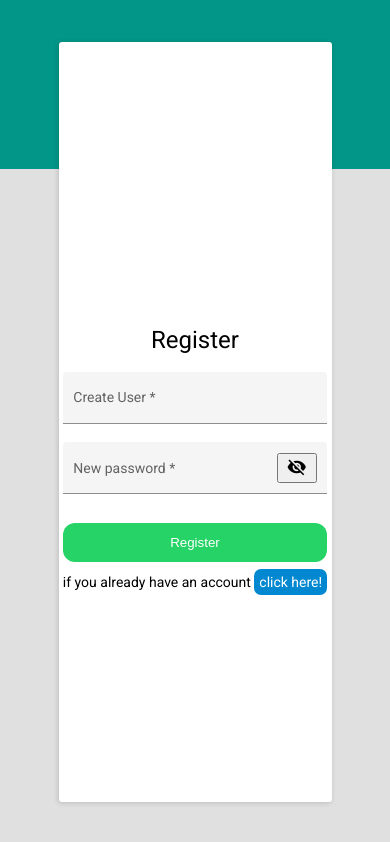
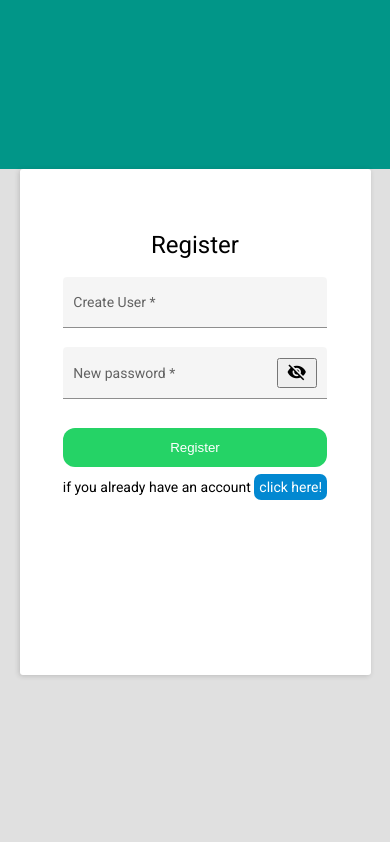
Before and after one commit to IvoVM/WhatsApp-Chatting-Front, an Angular app: page /register in a window 390 px wide. Built offline with nearby package versions, Linux system fonts and the light colour scheme.

Commit message:
Added scss changes to make page responsive

```diff
--- a/src/app/components/login/login.component.scss
+++ b/src/app/components/login/login.component.scss
@@ -1,4 +1,3 @@
-
 .body {
   height: 100vh;
   width: 100%;
@@ -35,3 +34,9 @@
     }
   }
 }
+
+@media screen and (max-width: 900px) {
+  .body {
+    height: 400px;
+  }
+}
--- a/src/app/components/login/login.component.ts
+++ b/src/app/components/login/login.component.ts
@@ -40,7 +40,6 @@ export class LoginComponent implements OnInit {
           this.authSvc.username = res.username;
           this.router.navigateByUrl('/main');
         } else {
-          console.log('error al logearse', res);
           this.error = true;
         }
       },
--- a/src/app/components/register/register.component.scss
+++ b/src/app/components/register/register.component.scss
@@ -1,5 +1,3 @@
-
-
 .body {
   height: 100vh;
   width: 100%;
@@ -16,7 +14,6 @@
       button {
         width: 100%;
       }
-
       .submit {
         background-color: #25d366;
         padding: 12px;
@@ -40,3 +37,9 @@
     }
   }
 }
+
+@media screen and (max-width: 900px) {
+  .body {
+    height: 400px;
+  }
+}
--- a/src/app/components/register/register.component.ts
+++ b/src/app/components/register/register.component.ts
@@ -44,7 +44,6 @@ export class RegisterComponent implements OnInit {
         }
       },
       error: (error) => {
-        console.log(error);
         this.error = true;
       },
     });
--- a/src/app/components/sidebar/sidebar.component.scss
+++ b/src/app/components/sidebar/sidebar.component.scss
@@ -4,7 +4,6 @@
   border-right: 1px solid #e1e4e5;
   display: flex;
   flex-direction: column;
-
   #row1 {
     display: flex;
     flex-direction: column;
@@ -18,16 +17,14 @@
       padding-left: 20px;
       padding-right: 20px;
       justify-content: space-between;
-
       .avatarContainer {
         flex-basis: 43px;
         height: 43px;
-
+        padding: 0 20px 0 0;
         img {
           height: 100%;
         }
       }
-
       .actionsContainer {
         height: 100%;
         display: flex;
@@ -41,7 +38,6 @@
         }
       }
     }
-
     #searchBox {
       flex-basis: 50px;
       background-color: #fbfbfb;
@@ -72,7 +68,6 @@
       }
     }
   }
-
   #noConversations {
     padding-top: 30px;
     text-align: center;
@@ -81,76 +76,60 @@
 
     font-weight: 100;
   }
-
   #sidebarContent {
     flex-grow: 1;
     overflow: auto;
-
     /* width */
     &::-webkit-scrollbar {
       width: 10px;
     }
-
     /* Track */
     &::-webkit-scrollbar-track {
       background: #f1f1f1;
     }
-
     /* Handle */
     &::-webkit-scrollbar-thumb {
       background: #888;
       border-radius: 10px;
     }
-
     .conversation {
       height: 67px;
       display: flex;
       padding-right: 5px;
       transition: all 0.4s ease-in-out;
       cursor: pointer;
-
-
-
-
       &:hover {
         background-color: rgba(#ccc, 0.05);
       }
-
       .picture {
         flex-basis: 73px;
         height: 100%;
         display: flex;
         align-items: center;
         justify-content: center;
-
         img {
           max-width: 100%;
           width: 48px;
         }
       }
-
       .content {
         border-bottom: 1px solid #f2f2f2;
         flex-grow: 1;
         padding: 13px 0px;
         padding-right: 10px;
-
         .conversationHeader {
           display: flex;
           flex-direction: row;
           justify-content: space-between;
-
           .name {
             color: #040404;
           }
-
           .time {
             color: #979797;
             font-size: 13px;
             padding-top: 2px;
           }
         }
-
         .message {
           color: #717171;
           font-size: 13px;
@@ -161,7 +140,7 @@
           img {
             margin-right: 2px;
           }
-            span{
+          span {
             width: 86px;
             overflow: hidden;
           }
--- a/src/app/views/main/main.component.scss
+++ b/src/app/views/main/main.component.scss
@@ -2,9 +2,6 @@
   position: fixed;
   top: 0%;
   bottom: 0%;
-  margin: auto;
-  width: 70%;
-  height: 90%;
   background-color: #fff;
   right: 0px;
   left: 0px;
@@ -12,26 +9,23 @@
   border-radius: 3px;
   display: flex;
   flex-direction: row;
-  overflow: hidden;
-
+  overflow: auto;
   app-sidebar {
-    flex-basis: 30%;
     display: block;
     height: 100%;
     border-right: 1px solid #e8e8e8;
+    flex-basis: 20%;
   }
-
   #chat {
     background-color: #f7f9fa;
+    min-width: 500px;
     flex-grow: 1;
-
     #chatPlaceholder {
       display: flex;
       align-items: center;
       justify-content: center;
       height: 100%;
       flex-direction: column;
-
       h2 {
         font-size: 35px;
         font-weight: normal;
--- a/src/app/views/main/main.component.ts
+++ b/src/app/views/main/main.component.ts
@@ -13,7 +13,7 @@ export class MainComponent implements OnInit {
 
   ngOnInit(): void {}
 
-  onConversationSelected(conversation: any) {
+  onConversationSelected(conversation: Object) {
     this.conversation = conversation;
   }
 }
--- a/src/styles.scss
+++ b/src/styles.scss
@@ -1,10 +1,3 @@
-/* You can add global styles to this file, and also import other style files */
-
-html,
-body {
-  height: 100vh;
-  width: 100%;
-}
 body {
   margin: 0;
   font-family: Roboto, "Helvetica Neue", sans-serif;
@@ -34,9 +27,15 @@ body {
     height: 80vh;
     background: #e0e0e0;
   }
+
+  .error-msg {
+    color: red;
+    font-size: 17px;
+  }
+  @media screen and (max-width: 900px) {
+    .container {
+      height: 60%;
+      width: 90%;
+    }
+  }
 }
-
-.error-msg {
-  color: red;
-  font-size: 17px;
-}
```
Also changed, not shown: src/app/components/chat/chat.component.scss (+3 -14 lines). Lines whose indentation alone changed are shown as unchanged.
